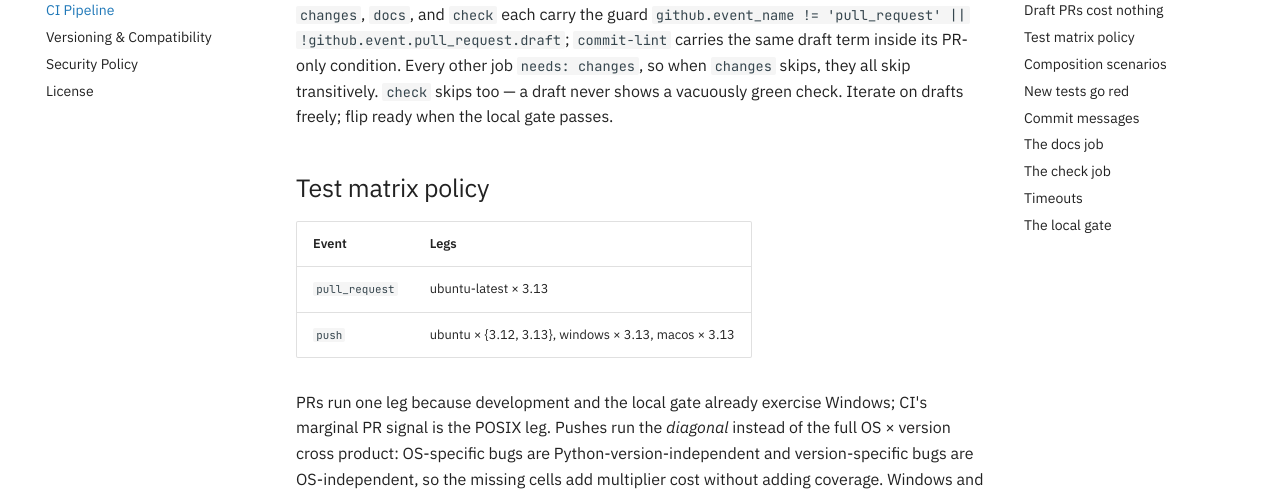
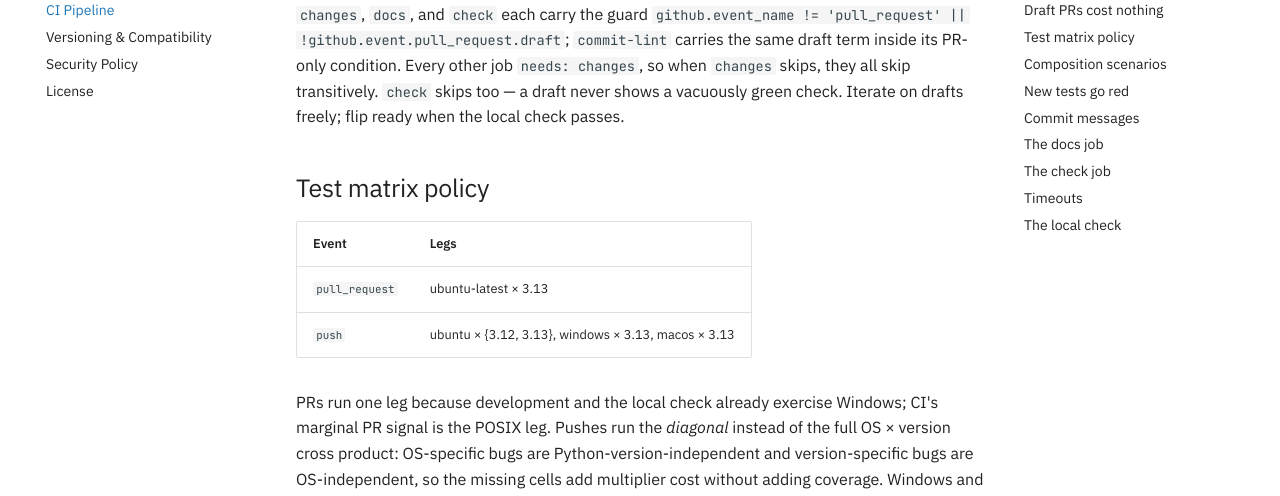
Before and after one commit to TheRealBillSiegler/boilerplate, an MkDocs documentation site: the page built from docs/governance/ci.md, in a window 1280 px wide and 900 px high, scrolled down 2165 px. Shown: the part 179-675 px from the top of the window. Built offline with MkDocs 1.6.1 and Material for MkDocs 9.7.7, drawn with Linux system fonts in a browser that asks for light colours; a script that is not in the unit is left out; comment, search, counter and statistics services are not loaded; the version menu is left out; some of the changed text lies outside the part shown.

Commit message:
docs: call the local gate the local check
Every page, template and steering file that sends a contributor to
scripts/check.py now calls it the local check, and the CI page's
section anchor moves with it.

Co-Authored-By: Claude Fable 5.1 <noreply@anthropic.com>

````diff
--- a/docs/governance/ci.md
+++ b/docs/governance/ci.md
@@ -6,7 +6,7 @@ How a change travels from your working tree to `develop`, what runs at each step
 
 ```mermaid
 flowchart TD
-    dev["Local development<br>scripts/check.py mirrors the gate"] --> draft["Draft PR<br>every job skips: free iteration"]
+    dev["Local development<br>scripts/check.py mirrors the check job"] --> draft["Draft PR<br>every job skips: free iteration"]
     draft -- "gh pr ready" --> run
     subgraph run["One billed run per event"]
         direction TB
@@ -54,7 +54,7 @@ When BASE is unusable — empty, the zero SHA of a branch-creation push, or an o
 
 ## Draft PRs cost nothing
 
-`changes`, `docs`, and `check` each carry the guard `github.event_name != 'pull_request' || !github.event.pull_request.draft`; `commit-lint` carries the same draft term inside its PR-only condition. Every other job `needs: changes`, so when `changes` skips, they all skip transitively. `check` skips too — a draft never shows a vacuously green check. Iterate on drafts freely; flip ready when the local gate passes.
+`changes`, `docs`, and `check` each carry the guard `github.event_name != 'pull_request' || !github.event.pull_request.draft`; `commit-lint` carries the same draft term inside its PR-only condition. Every other job `needs: changes`, so when `changes` skips, they all skip transitively. `check` skips too — a draft never shows a vacuously green check. Iterate on drafts freely; flip ready when the local check passes.
 
 ## Test matrix policy
 
@@ -63,7 +63,7 @@ When BASE is unusable — empty, the zero SHA of a branch-creation push, or an o
 | `pull_request` | ubuntu-latest × 3.13 |
 | `push` | ubuntu × {3.12, 3.13}, windows × 3.13, macos × 3.13 |
 
-PRs run one leg because development and the local gate already exercise Windows; CI's marginal PR signal is the POSIX leg. Pushes run the *diagonal* instead of the full OS × version cross product: OS-specific bugs are Python-version-independent and version-specific bugs are OS-independent, so the missing cells add multiplier cost without adding coverage. Windows and macOS breakage cannot land silently — it is caught by the merge-time push run.
+PRs run one leg because development and the local check already exercise Windows; CI's marginal PR signal is the POSIX leg. Pushes run the *diagonal* instead of the full OS × version cross product: OS-specific bugs are Python-version-independent and version-specific bugs are OS-independent, so the missing cells add multiplier cost without adding coverage. Windows and macOS breakage cannot land silently — it is caught by the merge-time push run.
 
 ## Composition scenarios
 
@@ -89,7 +89,7 @@ The strict docs build (both the online config and the `DOCS_OFFLINE` release-bun
 
 Every job sets `timeout-minutes` (5–25 by job). The GitHub default is 360, which would let a single hung job burn hours of runner time — on a 2× or 10× runner, a large slice of a month's included minutes.
 
-## The local gate
+## The local check
 
 Run before every push:
 
@@ -97,6 +97,6 @@ Run before every push:
 uv run python scripts/check.py
 ```
 
-It mirrors the billable gate — ruff check `--no-fix`, `ruff format --check`, the commit-range lint, pyright, the pytest suite without the scenarios, doctests, and both strict docs builds. It runs the scenarios too when a composition path differs from the merge base with `origin/develop`, or when it cannot find that merge base, and prints which it chose and why. A failure caught locally costs seconds; the same failure in CI costs a full billed run plus the rerun after the fix.
+It mirrors CI's billable `check` — ruff check `--no-fix`, `ruff format --check`, the commit-range lint, pyright, the pytest suite without the scenarios, doctests, and both strict docs builds. It runs the scenarios too when a composition path differs from the merge base with `origin/develop`, or when it cannot find that merge base, and prints which it chose and why. A failure caught locally costs seconds; the same failure in CI costs a full billed run plus the rerun after the fix.
 
 Next: [Versioning & Compatibility](versioning.md) — how releases are numbered and what compatibility they promise.
````
Also changed, not shown: AGENTS.md (+1 -1 lines), CONTRIBUTING.md (+2 -2 lines), docs/governance/contributing.md (+1 -1 lines), docs/why.md (+1 -1 lines), .github/PULL_REQUEST_TEMPLATE.md, 1 other file.
